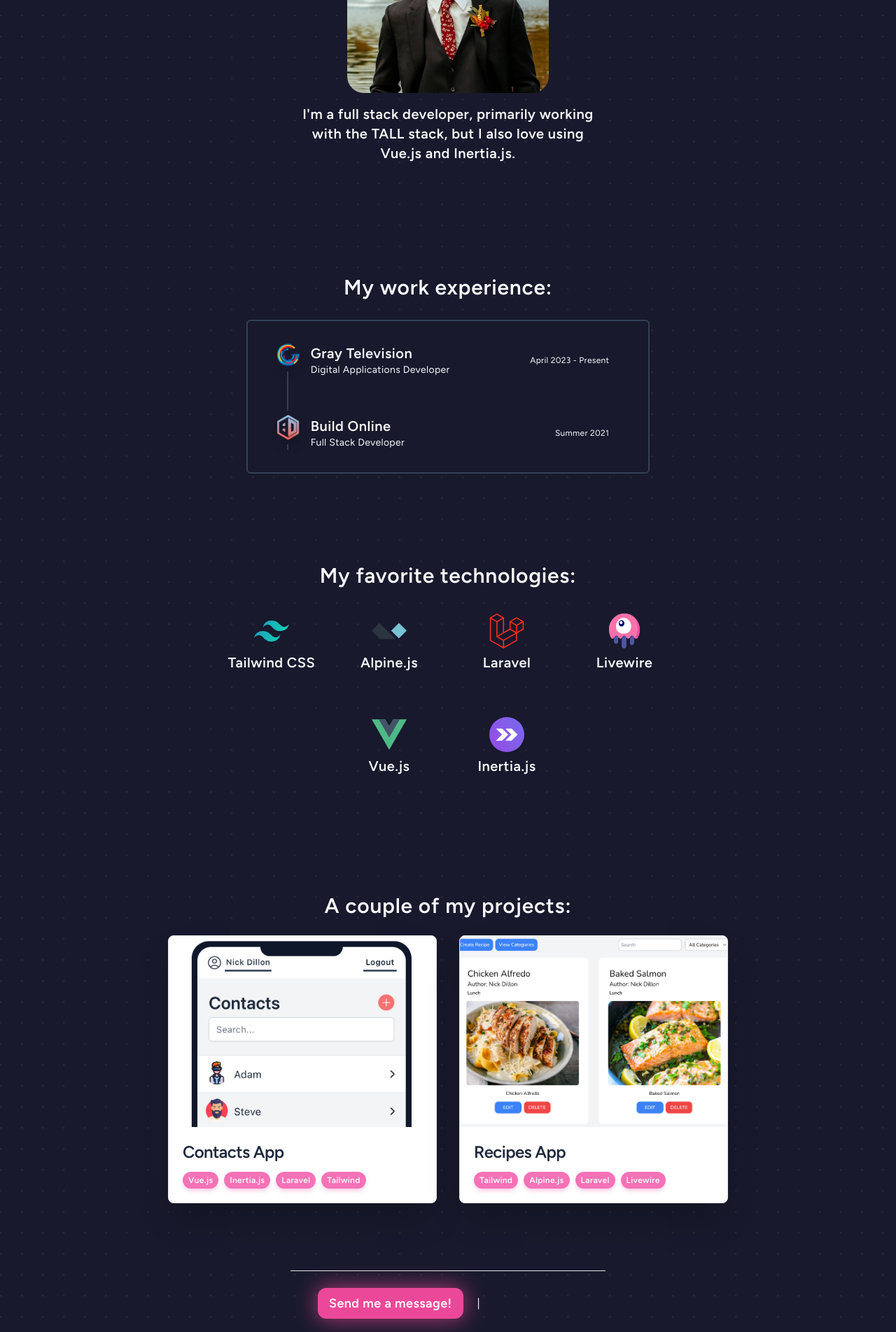
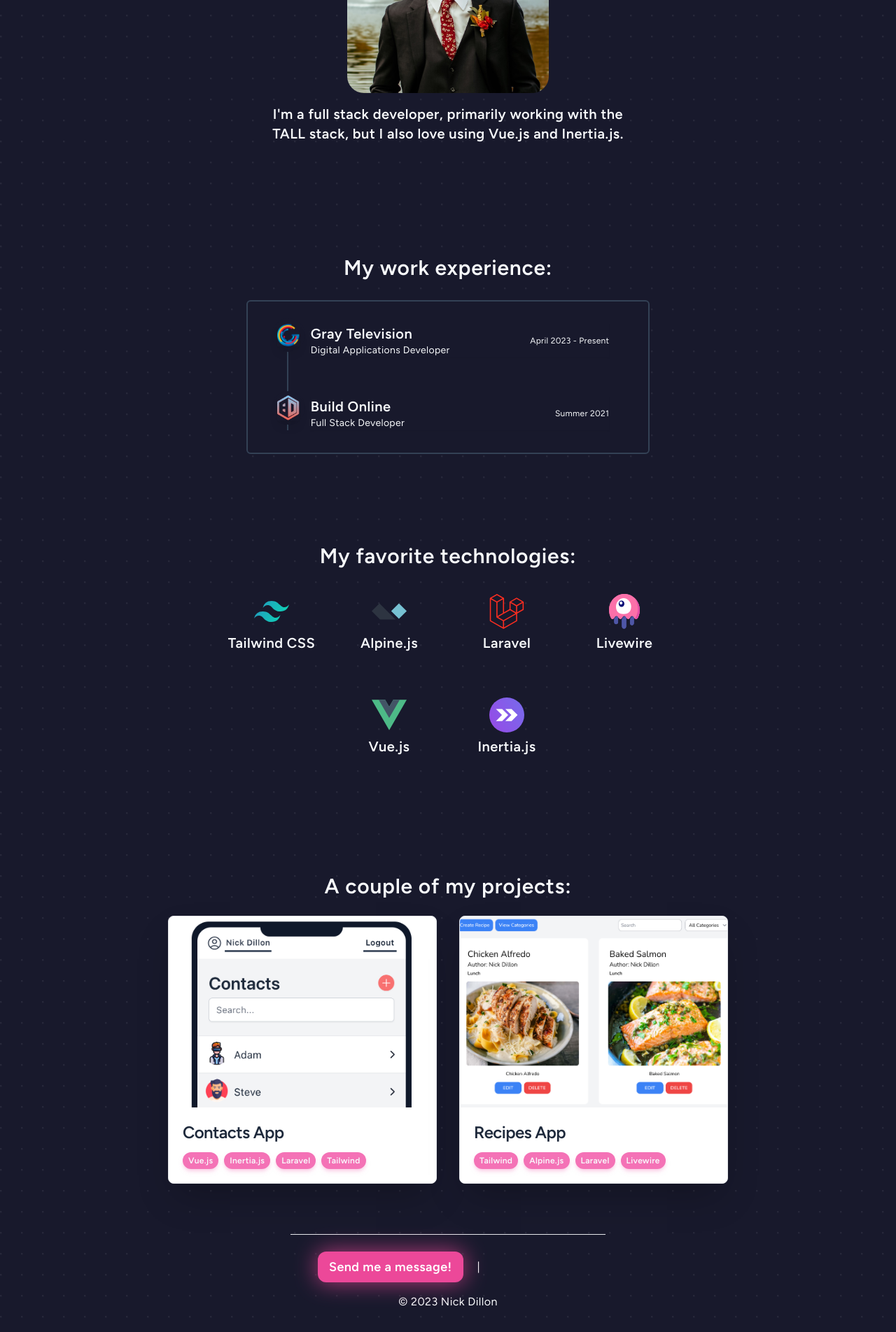
Before and after one commit to NickDillon1412/portfolio-site, a Vue app: page / in a window 1280 px wide. Shown: the part 339-2243 px from the top of the page at 70% size. Built offline with nearby package versions, Linux system fonts and the light colour scheme; some icons are missing.

Commit message:
Changed spacing for mobile

```diff
--- a/src/components/Projects.vue
+++ b/src/components/Projects.vue
@@ -1,5 +1,5 @@
 <template>
-	<div class="flex flex-col mt-6 mb-6 space-y-8 sm:space-y-0 sm:space-x-8 sm:flex-row text-slate-800">
+	<div class="flex flex-col space-y-8 sm:space-y-0 sm:space-x-8 sm:flex-row text-slate-800">
 		<div v-for="project in projects" :key="project.title">
 			<div class="">
 				<a :href="project.url" target="_blank">
--- a/src/views/HomeView.vue
+++ b/src/views/HomeView.vue
@@ -5,7 +5,7 @@
 				Hey, I'm Nick!
 			</h1>
 			<img class="w-64 h-64 sm:w-72 sm:h-72 shadow-3xl rounded-3xl" src="/images/profile.jpg" alt="Profile Image">
-			<p class="max-w-md text-xl font-semibold">
+			<p class="w-10/12 text-xl font-semibold sm:w-full">
 				I'm a full stack developer, primarily working with the TALL stack, but I also love
 				using Vue.js and Inertia.js.
 			</p>
@@ -26,7 +26,7 @@
 
 		<div class="flex flex-col items-center justify-center mt-24 sm:mt-32 mb-14">
 			<div class="p-4">
-				<h1 class="mx-auto mb-2 text-3xl font-semibold text-center">A couple of my projects:</h1>
+				<h1 class="w-7/12 mx-auto mb-8 text-3xl font-semibold text-center sm:mb-6">A couple of my projects:</h1>
 				<Projects class="pl-3 pr-3" />
 			</div>
 		</div>
```
